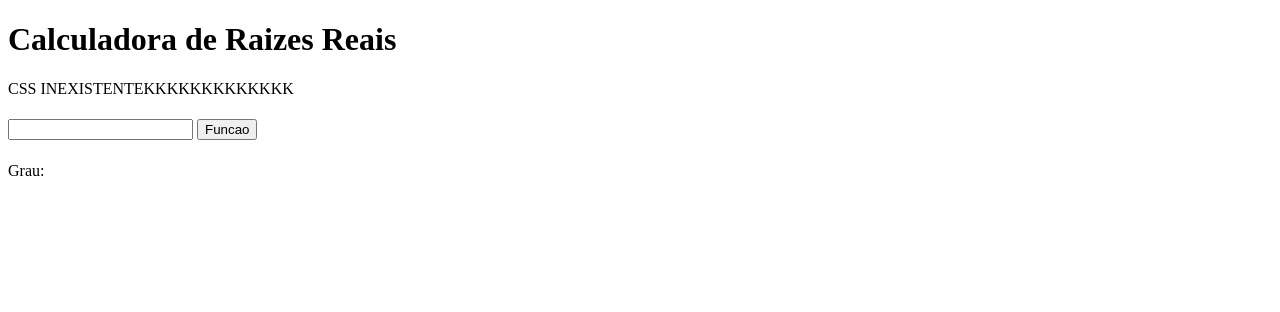
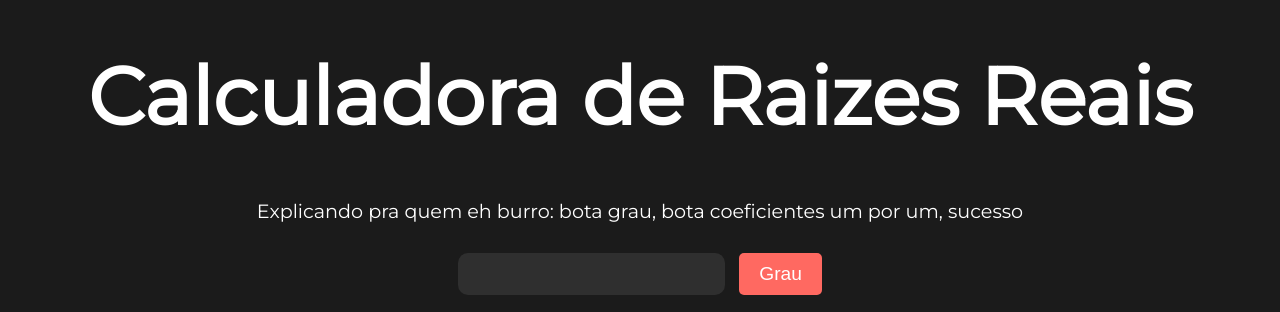
Before and after one commit to pedrocruz2/eiensiei, a plain HTML site: page docs/calcHTML/index.html in a window 1280 px wide. Both pictures are taken after a click on the button "Grau". Drawn offline with Linux system fonts and the light colour scheme.

Commit message:
push mto foda

```diff
--- /dev/null
+++ b/docs/calcHTML/index.css
@@ -0,0 +1,93 @@
+/* aqui eh estilo pra tudo tlgd */
+body {
+    display: flex;
+    justify-content: center;
+    align-items: center;
+    flex-direction: column;
+    height: 50vh;
+    background-color: #1b1b1b;
+    color: #fff;
+    font-family: 'Montserrat', sans-serif;
+  }
+
+  /* aqui eh estilo so do container */
+  #container {
+    max-width: 500px;
+    width: 100%;
+    padding: 0 10px;
+    box-sizing: border-box;
+  }
+
+  /* aqui eh estilo so do titulo */
+  #title {
+    text-align: center;
+    font-size: 2.5rem;
+    margin-bottom: 20px;
+  }
+
+  /* aqui eh pros botao (padrao) */
+  #botao-grau, #botao-funcao {
+    display: flex;
+    align-items: center;
+    justify-content: space-between;
+    margin-bottom: 20px;
+  }
+
+  /* aqui eh pros input */
+  #grau-input, #my-input {
+    flex-grow: 1;
+    padding: 10px;
+    font-size: 1.2rem;
+    border-radius: 10px;
+    border: none;
+    background-color: #2f2f2f;
+    color: #fff;
+    margin-right: 10px;
+  }
+
+  /* aqui eh pros botao dnv mas diferente (padrao) */
+  button[type="button"] {
+    padding: 10px 20px;
+    font-size: 1.2rem;
+    border-radius: 5px;
+    border: none;
+    background-color: #FF6961;
+    color: #fff;
+    cursor: pointer;
+    transition: background-color 0.3s ease-in-out;
+  }
+
+  /* aqui eh pros botao dnv mas diferente (hover) */
+  button[type="button"]:hover {
+    background-color: #FF3D33;
+  }
+
+  /* aqui eh pros botao dnv mas diferente (active/clicado) */
+  button[type="button"]:active {
+    background-color: #943C2D;
+  }
+
+  /* aqui eh pros preview */
+  #grau-preview-div, #preview-funcao-div, #preview-raizes-div {
+    margin-bottom: 10px;
+  }
+
+  /* aqui eu n sei oq eh mas o gpt falou q era pra colocar ent tmj */
+  ul {
+    margin: 0;
+    padding: 0;
+    list-style-type: none;
+  }
+
+  /* aqui eh pro botao reset especificamente */
+  #botao-reset {
+    text-align: center;
+    margin-top: 20px;
+  }
+
+  /* aqui eh pro subtitulo */
+  #my-paragraph {
+    text-align: center;
+    margin-bottom: 10px;
+    font-size: 1.2rem;
+  }
--- a/docs/calcHTML/index.html
+++ b/docs/calcHTML/index.html
@@ -1,14 +1,17 @@
 <!DOCTYPE html>
 <html lang="en">
 <head>
+    <meta charset="UTF-8">
     <!-- Isso daq eh aquela bagulha la q aparece na aba (titulo da aba) super fofo lindo buceta mole -->
     <title>Calculadora de Raizes Reais</title>
+    <link rel="stylesheet" href="index.css"> <!-- link pro css -->
+    <link href='https://fonts.googleapis.com/css?family=Montserrat' rel='stylesheet'> <!-- link pra fonte -->
 </head>
 <body>
     <!-- Titulo -->
     <div id="title">
         <h1>Calculadora de Raizes Reais</h1>
-        <p id="my-paragraph">CSS INEXISTENTEKKKKKKKKKKKKK</p>
+        <p id="my-paragraph">Explicando pra quem eh burro: bota grau, bota coeficientes um por um, sucesso</p>
     </div>
 
     <!-- Botao grau -->
@@ -99,6 +102,7 @@
             document.getElementById("my-input").value = ""; // limpa o input
             document.getElementById("grau-input").value = ""; // limpa o input de grau
             divVisible("botao-grau", true); // mostra o botao de grau
+            document.getElementById("my-paragraph").innerText = "Explicando pra quem eh burro: bota grau, bota coeficientes um por um, sucesso"; // reseta o texto do paragrafo
         }
 
         /* controla a visibilidade do div chamado */
@@ -116,6 +120,14 @@
             /* pega o elemento de preview do grau */
             var grauPreview = document.getElementById("grau-preview-div");
 
+            document.getElementById("my-paragraph").innerText = "Grau valido!" // mostra um alerta q o grau eh valido
+
+            // checa se o input de grau eh um numero, maior do que zero
+            if (isNaN(document.getElementById("grau-input").value) || document.getElementById("grau-input").value <= 0) {
+                document.getElementById("my-paragraph").innerText = "Grau invalido!"; // mostra um alerta
+                reset(); // reseta tudo
+                return; // sai da funcao
+            }
             /* controla a visibildade do preview de grau */
             if (document.getElementById("grau-preview-div").style.display === "none") { // se o preview estiver escondido
                 divVisible("grau-preview-div", true); // mostra o preview
```
